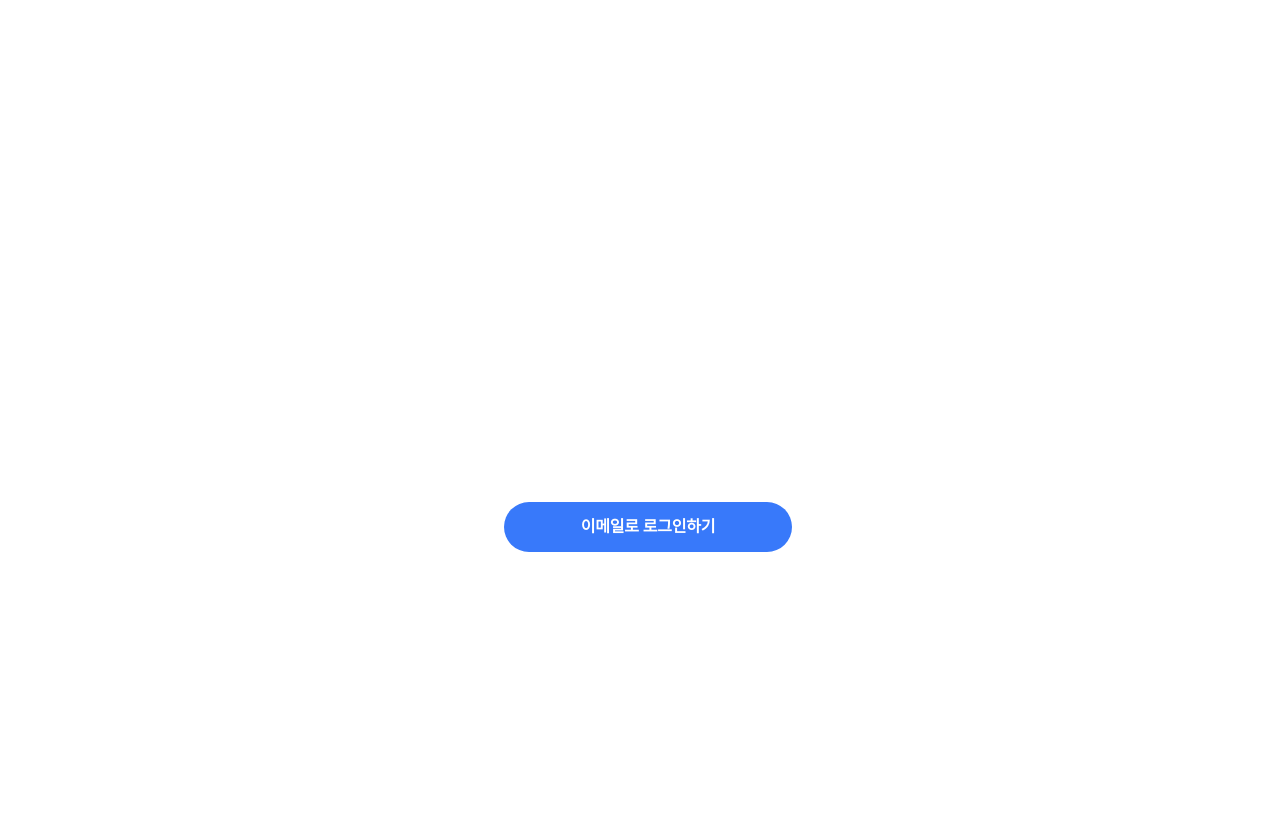
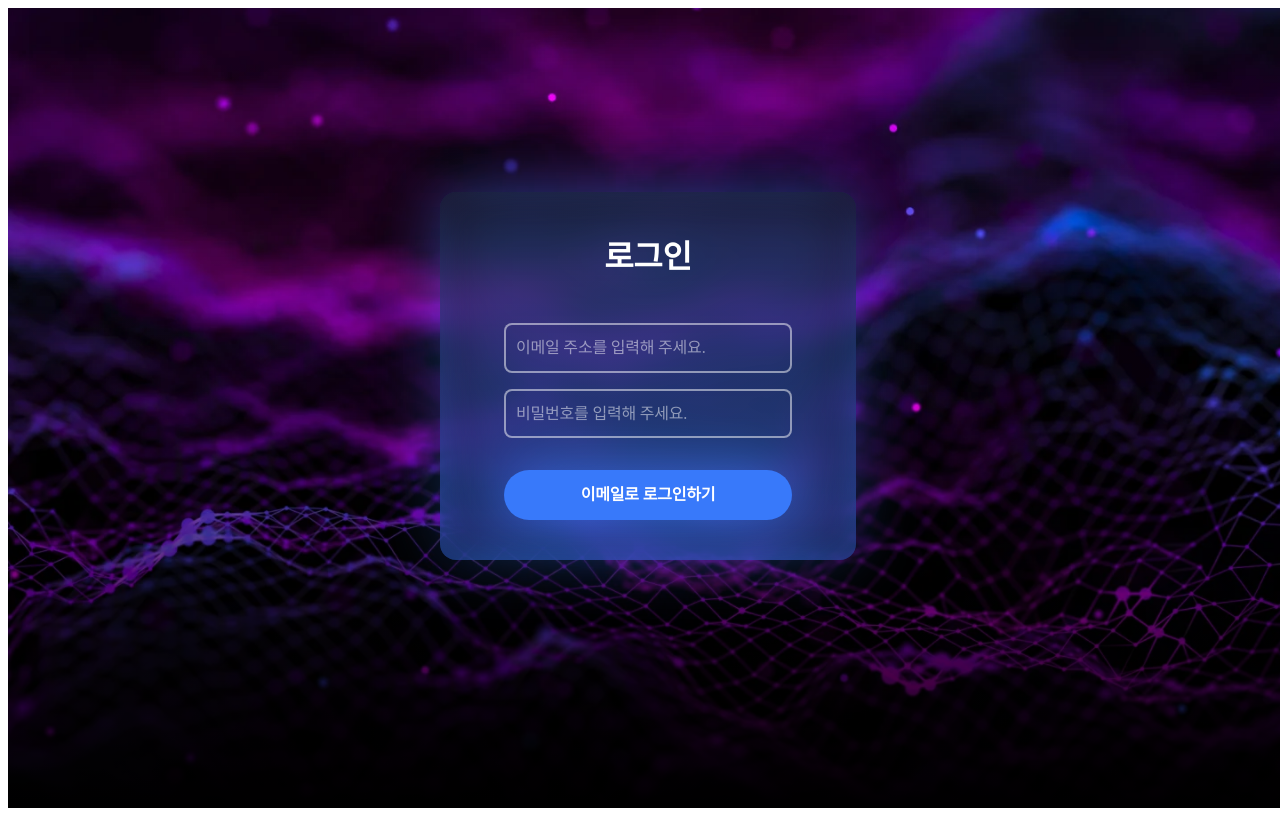
Before and after one commit to 5010-dev/1104-web, a React (Create React App) app: page /login in a window 1280 px wide. Built offline with nearby package versions, Linux system fonts and the light colour scheme; no server answers; a web font is replaced by a local one; what aws-amplify would draw is missing.

Commit message:
AuthLayout page styles modified

```diff
--- a/src/components/global/card/card.component.tsx
+++ b/src/components/global/card/card.component.tsx
@@ -12,6 +12,7 @@ export default function Card(props: CardProps) {
 		hierarchy = 'primary',
 		stroke = 'filled',
 		shape = 'rounded2',
+		opacity,
 	} = props
 
 	const deviceType = useDeviceTypeStore((state) => state.deviceType)
@@ -25,6 +26,7 @@ export default function Card(props: CardProps) {
 			$hierarchy={hierarchy}
 			$stroke={stroke}
 			$shape={shape}
+			$opacity={opacity}
 		>
 			{children}
 		</CardContainer>
--- a/src/components/global/card/card.styles.ts
+++ b/src/components/global/card/card.styles.ts
@@ -15,6 +15,13 @@ export const CardContainer = styled.div<CardContainerProps>`
 	padding: ${({ theme, $deviceType }) =>
 		getDeviceTypePadding(theme, $deviceType, 'container')};
 
-	${({ theme, $appearance, $hierarchy, $stroke, $shape }) =>
-		getContainerStyle(theme, $appearance, $hierarchy, $stroke, $shape)}
+	${({ theme, $appearance, $hierarchy, $stroke, $shape, $opacity }) =>
+		getContainerStyle(
+			theme,
+			$appearance,
+			$hierarchy,
+			$stroke,
+			$shape,
+			$opacity,
+		)}
 `
--- a/src/components/global/card/card.types.ts
+++ b/src/components/global/card/card.types.ts
@@ -16,6 +16,7 @@ export type CardProps = {
 	hierarchy?: ComponentHierarchy
 	stroke?: ComponentStroke
 	shape?: ComponentShape
+	opacity?: number
 }
 
 export type CardContainerProps = {
@@ -24,4 +25,5 @@ export type CardContainerProps = {
 	$hierarchy: ComponentHierarchy
 	$stroke: ComponentStroke
 	$shape: ComponentShape
+	$opacity?: number
 }
--- a/src/pages/feature/login/login.page.tsx
+++ b/src/pages/feature/login/login.page.tsx
@@ -18,6 +18,9 @@ export default function Login() {
 
 			if (nextStep.signInStep === 'CONFIRM_SIGN_UP') {
 				navigate(`/verification?email=${encodeURIComponent(email)}`)
+				// 인증 링크가 메일로 전송 가능하게 되면, 인증번호 입력 화면 대신 인증 대기중 화면으로 변경
+				// 라우팅은 지금과 동일하게, 인증 처리 및 인증 대기중 화면 구성은 /verification 에서 직접 진행
+				// 인증 대기중 화면에는 '인증번호 재요청' 버튼 필요함
 			}
 		} catch (error) {
 			console.log('error signing in', error)
--- a/src/pages/global/auth-layout/auth-layout.page.tsx
+++ b/src/pages/global/auth-layout/auth-layout.page.tsx
@@ -6,6 +6,7 @@ import { useAuthDataStore } from '../../../store/authDataStore'
 import { AuthLayoutProps, AuthValidity } from './auth-layout.types'
 import { AuthLayoutContainer } from './auth-layout.styles'
 
+import Card from '../../../components/global/card/card.component'
 import Input from '../../../components/global/input/input.component'
 import Button from '../../../components/global/button/button.component'
 
@@ -51,6 +52,16 @@ export default function AuthLayout(props: AuthLayoutProps) {
 
 	return (
 		<AuthLayoutContainer $deviceType={deviceType}>
+			<Card
+				id="login-card"
+				appearance="neutral"
+				hierarchy="primary"
+				stroke="filled"
+				shape="rounded2"
+				opacity={1}
+			>
+				<div id="top-row"></div>
+				<div id="login-container">
 					<h1 id="heading">{heading}</h1>
 					<form id="login-form" onSubmit={handleSubmit}>
 						<Input
@@ -85,6 +96,10 @@ export default function AuthLayout(props: AuthLayoutProps) {
 							size="md"
 						/>
 					</form>
+				</div>
+				<div id="bottom-row"></div>
+			</Card>
+			<div id="login-panel"></div>
 		</AuthLayoutContainer>
 	)
 }
--- a/src/pages/global/auth-layout/auth-layout.styles.ts
+++ b/src/pages/global/auth-layout/auth-layout.styles.ts
@@ -1,9 +1,10 @@
-import styled from 'styled-components'
+import styled, { css } from 'styled-components'
 
+import loginImage from '../../../assets/img/login-image.webp'
 import PageLayoutContainer from '../../global/page-layout/page-layout.styles'
 import { getDeviceTypePadding } from '../../../utils/device.utils'
 import { getTypography } from '../../../utils/typo.utils'
-import { getColour } from '../../../utils/colour.utils'
+import { hexToRgba, getColour } from '../../../utils/colour.utils'
 
 export const AuthLayoutContainer = styled(PageLayoutContainer)`
 	position: relative;
@@ -12,14 +13,77 @@ export const AuthLayoutContainer = styled(PageLayoutContainer)`
 	flex-direction: column;
 	justify-content: center;
 	align-items: center;
-	gap: ${({ theme }) => theme.layout.section.gutter};
 
 	padding: ${({ theme, $deviceType }) =>
 		getDeviceTypePadding(theme, $deviceType, 'section')};
 
+	background-image: url(${loginImage});
+	background-size: cover;
+	background-position: center;
+	background-repeat: no-repeat;
+
+	&::before {
+		content: '';
+		position: absolute;
+		top: 0;
+		left: 0;
+		right: 0;
+		bottom: 0;
+
+		background-image: linear-gradient(
+			to top,
+			rgba(0, 0, 0, 1),
+			rgba(0, 0, 0, 0.15),
+			rgba(0, 0, 0, 0)
+		);
+
+		z-index: 1;
+	}
+
+	& > * {
+		z-index: 2;
+	}
+
+	#login-card {
+		width: ${({ theme }) => theme.layout.container.width};
+		max-width: 26rem;
+
+		padding: ${({ theme }) => theme.layout.section.padding.default};
+
+		background: ${({ theme }) =>
+			`linear-gradient(to bottom, ${hexToRgba(
+				theme.colour.neutral.primary.active,
+				0.5,
+			)}, ${hexToRgba(theme.colour.accent.primary.active, 0.25)})`};
+
+		-webkit-backdrop-filter: blur(1rem);
+		backdrop-filter: blur(1rem);
+
+		${({ theme }) => css`
+			-webkit-filter: drop-shadow(
+				0 0 2rem
+					${hexToRgba(getColour(theme, 'accent', 'primary', 'active'), 1)}
+			);
+			filter: drop-shadow(
+				0 0 2rem
+					${hexToRgba(getColour(theme, 'accent', 'primary', 'active'), 1)}
+			);
+		`}
+
+		div#login-container {
+			width: 100%;
+
+			display: flex;
+			flex-direction: column;
+			justify-content: center;
+			align-items: center;
+			gap: ${({ theme }) => theme.layout.section.gutter};
+		}
+
 		h1#heading {
 			${({ theme }) => getTypography(theme, 'heading1')}
-		color: ${({ theme }) => getColour(theme, 'neutral', 'secondary', 'active')};
+			color: ${({ theme }) =>
+				getColour(theme, 'neutral', 'secondary', 'active')};
 		}
 
 		form#login-form {
@@ -42,4 +106,5 @@ export const AuthLayoutContainer = styled(PageLayoutContainer)`
 				margin-top: ${({ theme }) => theme.layout.container.gutter};
 			}
 		}
+	}
 `
--- a/src/utils/style.utils.ts
+++ b/src/utils/style.utils.ts
@@ -97,6 +97,7 @@ export const getPadding = (theme: DefaultTheme, size: ComponentSize) => {
  * @param hierarchy 컴포넌트의 계층 타입 ('primary', 'secondary' 중 하나)
  * @param stroke 컴포넌트의 외곽선 속성 ('outlined', 'filled' 중 하나)
  * @param shape 컴포넌트의 모양 속성 ('rounding', 'rounded1', 'rounded2', 'rounded3', 'flat' 중 하나)
+ * @param opacity 컴포넌트의 배경 및 보더 색상 투명도 속성 ('0'부터 '1'까지)
  * @returns 컨테이너 스타일을 나타내는 CSS 문자열
  */
 export const getContainerStyle = (
@@ -105,11 +106,14 @@ export const getContainerStyle = (
 	hierarchy: ComponentHierarchy,
 	stroke: ComponentStroke,
 	shape: ComponentShape,
+	opacity?: number,
 ) => {
 	// 선택된 stroke와 shape에 해당하는 border와 borderRadii 값을 가져옴
 	const { boxShadow, borderRadii } = theme.shape[stroke][shape]
+
+	const colourOpacity = opacity && opacity >= 0 && opacity <= 1 ? opacity : 0.08
 	const boxShadowStyle = `${boxShadow}
-					${hexToRgba(getColour(theme, appearance, hierarchy, 'active'), 0.08)};`
+					${hexToRgba(getColour(theme, appearance, hierarchy, 'active'), colourOpacity)};`
 
 	// stroke 타입에 따라 다른 스타일을 적용
 	switch (stroke) {
@@ -128,7 +132,7 @@ export const getContainerStyle = (
 				border-radius: ${borderRadii};
 				background-color: ${hexToRgba(
 					getColour(theme, appearance, hierarchy, 'active'),
-					0.08,
+					colourOpacity,
 				)};
 				color: ${getColour(theme, appearance, hierarchy, 'active')};
 			`
```
Also changed, not shown: src/pages/feature/email-verification/email-verification.page.tsx (+7 -0 lines), src/assets/img/login-image.webp (added). Lines whose indentation alone changed are shown as unchanged.
